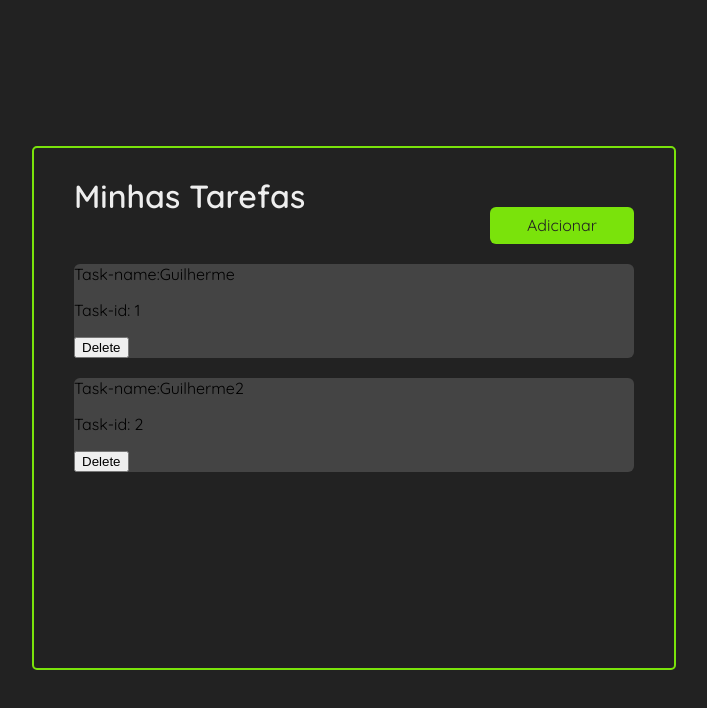
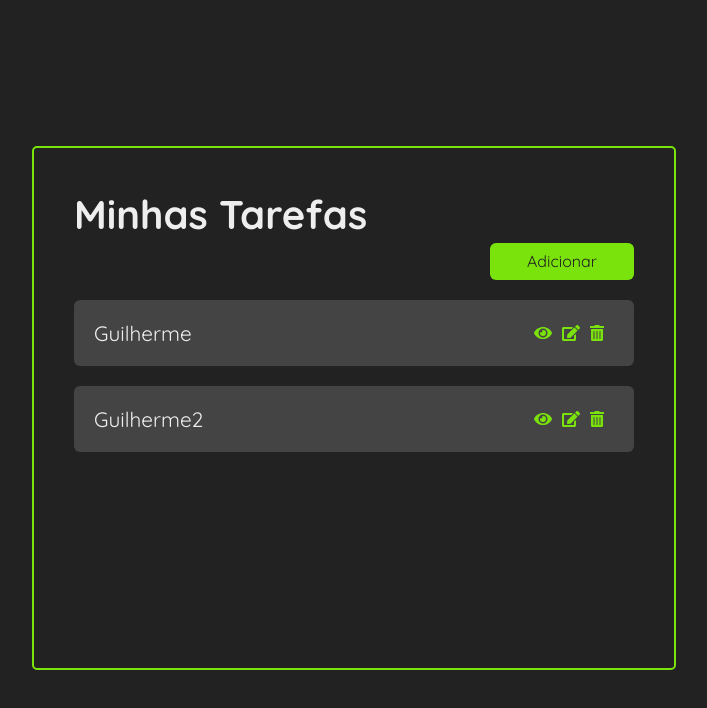
Before and after one commit to GuilhermeOlavoLaux/Projeto-Tasks, a React (Create React App) app: page / in a window 1280 px wide. Shown: the top 708 px of the page, without its empty margins (286-993 px from the left). Built offline with nearby package versions, Linux system fonts and the light colour scheme.

Commit message:
adiciona biblioteca de icones e estilo para cada task

```diff
--- a/package.json
+++ b/package.json
@@ -3,6 +3,11 @@
   "version": "0.1.0",
   "private": true,
   "dependencies": {
+    "@fortawesome/fontawesome-svg-core": "^1.2.36",
+    "@fortawesome/free-brands-svg-icons": "^5.15.4",
+    "@fortawesome/free-regular-svg-icons": "^5.15.4",
+    "@fortawesome/free-solid-svg-icons": "^5.15.4",
+    "@fortawesome/react-fontawesome": "^0.1.15",
     "@testing-library/jest-dom": "^5.11.4",
     "@testing-library/react": "^11.1.0",
     "@testing-library/user-event": "^12.1.10",
--- a/src/Components/Task.tsx
+++ b/src/Components/Task.tsx
@@ -1,5 +1,10 @@
 import React from 'react'
-
+import { FontAwesomeIcon } from '@fortawesome/react-fontawesome'
+import {
+  faEye,
+  faEdit,
+  faTrashAlt
+} from '@fortawesome/free-solid-svg-icons'
 interface ITask {
   task: {
     id: number
@@ -21,15 +26,30 @@ export default class Task extends React.Component<ITask> {
     return (
       <div className='task-container'>
         <p>
-          Task-name:
           {this.props.task.name}
         </p>
 
-        <p>Task-id: {this.props.task.id}</p>
-
-        <button onClick={() => this.handleClick(this.props.task.id)}>
-          Delete
-        </button>
+        <div className='icons-container'>
+          <FontAwesomeIcon
+            icon={faEye}
+            size='1x'
+            color='#7ae30b'
+            className='icon-button'
+          />
+          <FontAwesomeIcon
+            icon={faEdit}
+            size='1x'
+            color='#7ae30b'
+            className='icon-button'
+          />
+          <FontAwesomeIcon
+            icon={faTrashAlt}
+            size='1x'
+            color='#7ae30b'
+            className='icon-button'
+            onClick={() => this.handleClick(this.props.task.id)}
+          />
+        </div>
       </div>
     )
   }
--- a/src/Components/Tasks.tsx
+++ b/src/Components/Tasks.tsx
@@ -1,5 +1,4 @@
 import React from 'react'
-import { isPropertySignature } from 'typescript'
 import Task from './Task'
 import Button from './utils/Button'
 
--- a/src/Components/assets/_Task.scss
+++ b/src/Components/assets/_Task.scss
@@ -2,4 +2,21 @@
   background-color: $grey-200;
   margin: 20px 40px;
   border-radius: 6px;
+  display: flex;
+  justify-content: space-between;
+  align-items: center;
+
+  p {
+    margin: 20px;
+    color: $text-white;
+    font-size: 1.3rem;
+  }
+
+  .icons-container {
+    margin-right: 20px;
+    .icon-button{
+      margin-right: 10px;
+    }
+
+  }
 }
--- a/src/Components/assets/_Tasks.scss
+++ b/src/Components/assets/_Tasks.scss
@@ -9,13 +9,14 @@
     justify-content: space-between;
     align-items: center;
     h1 {
-      font-weight: 600;
+      font-weight: 900;
+      font-size: 2.5rem;
       margin: 20px;
       margin-left: 40px;
       color: $text-white;
     }
     button {
-      margin-top: 59px;
+      margin-top: 95px;
       margin-right: 40px;
     }
   }
--- a/src/Components/assets/index.css
+++ b/src/Components/assets/index.css
@@ -2,6 +2,29 @@
   background-color: #444444;
   margin: 20px 40px;
   border-radius: 6px;
+  display: -webkit-box;
+  display: -ms-flexbox;
+  display: flex;
+  -webkit-box-pack: justify;
+      -ms-flex-pack: justify;
+          justify-content: space-between;
+  -webkit-box-align: center;
+      -ms-flex-align: center;
+          align-items: center;
+}
+
+.task-container p {
+  margin: 20px;
+  color: #eee;
+  font-size: 1.3rem;
+}
+
+.task-container .icons-container {
+  margin-right: 20px;
+}
+
+.task-container .icons-container .icon-button {
+  margin-right: 10px;
 }
 
 .tasks-container {
@@ -25,14 +48,15 @@
 }
 
 .tasks-container .title-button h1 {
-  font-weight: 600;
+  font-weight: 900;
+  font-size: 2.5rem;
   margin: 20px;
   margin-left: 40px;
   color: #eee;
 }
 
 .tasks-container .title-button button {
-  margin-top: 59px;
+  margin-top: 95px;
   margin-right: 40px;
 }
 
```
Also changed, not shown: 2 other files (tests, documents, lock files or other folders).
